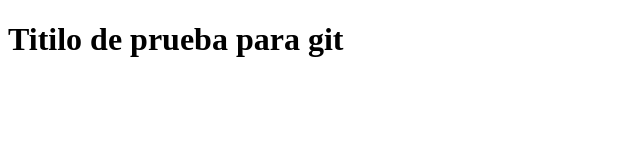
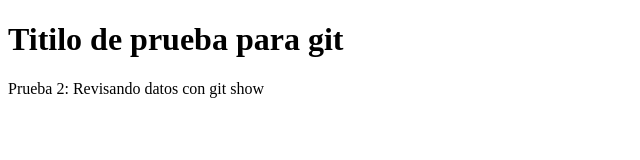
Before and after one commit to EbherGarcia/ProyectoDemoCurso, a plain HTML site: page index.html in a window 1280 px wide. Shown: the whole page, without its empty margins (0-640 px from the left). Drawn offline with Linux system fonts and the light colour scheme.

Commit message:
Parrafo agregado

```diff
--- a/index.html
+++ b/index.html
@@ -8,5 +8,6 @@
 </head>
 <body>
     <h1>Titilo de prueba para git</h1>
+    <p>Prueba 2: Revisando datos con git show</p>
 </body>
 </html>
```
